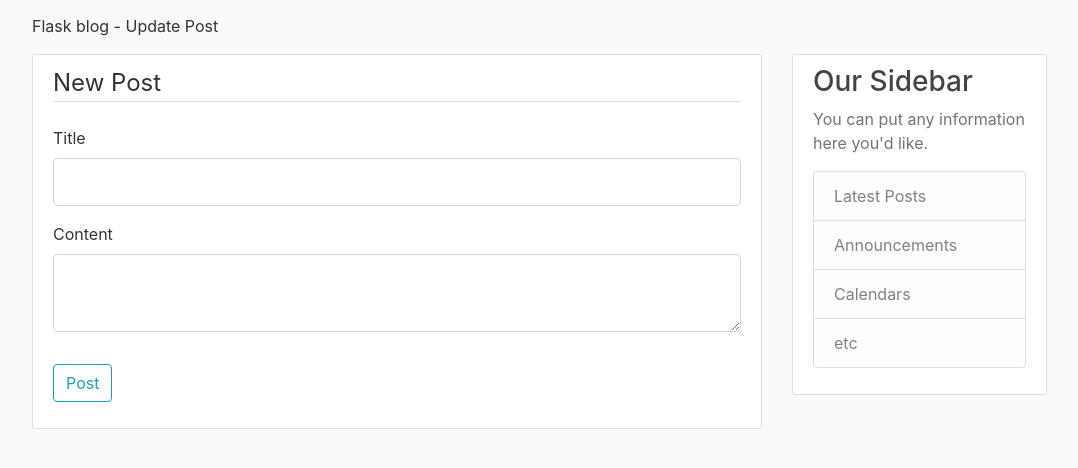
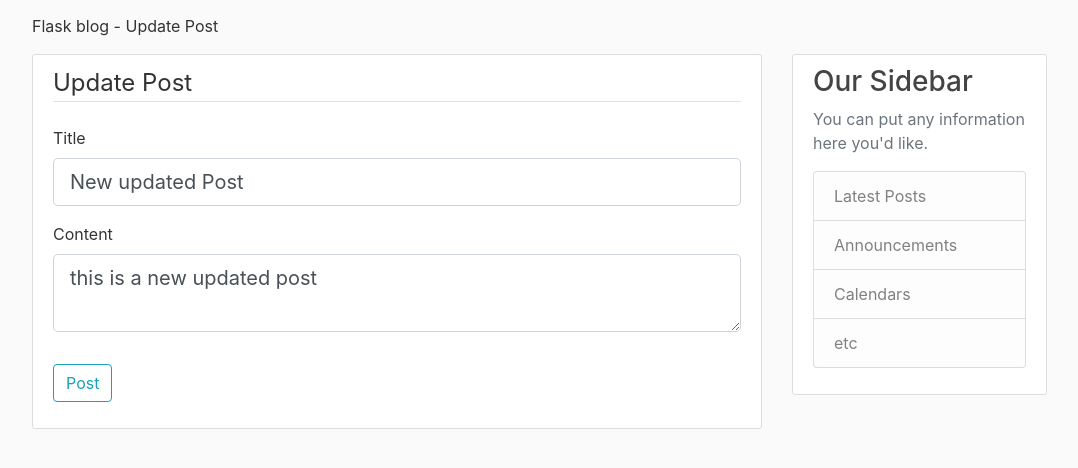
Before and after one commit to WRTmMRT/Blog_app, a Flask app: page /post/1/update in a window 1280 px wide. Shown: the part 56-524 px from the top of the page, without its empty margins (53-1131 px from the left). Run offline with Flask 2, Linux system fonts and the light colour scheme; a user stored in the database is signed in; data comes from the database, SQL or seed files in the repository; both versions use the stored data as it was after the commit; some libraries are stand-ins or nearby versions.

Commit message:
added update post
added the ability to update posts

```diff
--- a/main_app/routes.py
+++ b/main_app/routes.py
@@ -116,11 +116,20 @@ def post(post_id):
 
 
 # Route for update/delete posts
-@app.route("/post/<int:post_id>/update")
+@app.route("/post/<int:post_id>/update", methods=['GET', 'POST'])
 @login_required
 def update_post(post_id):
     post = Post.query.get_or_404(post_id)
     if post.author != current_user:
         abort(403)
     form = PostForm()
-    return render_template('create_post.html', title='Update Post', form=form, legend='New Post')
+    if form.validate_on_submit():
+        post.title = form.title.data
+        post.content = form.content.data
+        db.session.commit()
+        flash('Your post has been updated!', 'success')
+        return redirect(url_for('post', post_id=post_id))
+    elif request.method == 'GET':
+        form.title.data = post.title
+        form.content.data = post.content
+    return render_template('create_post.html', title='Update Post', form=form, legend='Update Post')
--- a/main_app/templates/create_post.html
+++ b/main_app/templates/create_post.html
@@ -5,7 +5,7 @@
     <form method="POST" action="">
         {{ form.hidden_tag() }}
         <fieldset class="form-group">
-            <legend class="border-bottom mb-4">New Post</legend>
+            <legend class="border-bottom mb-4">{{legend}}</legend>
 
             <div class="form-group">
                 {{ form.title.label(class="form-control-label") }}
```
Also changed, not shown: main_app/site.db.
